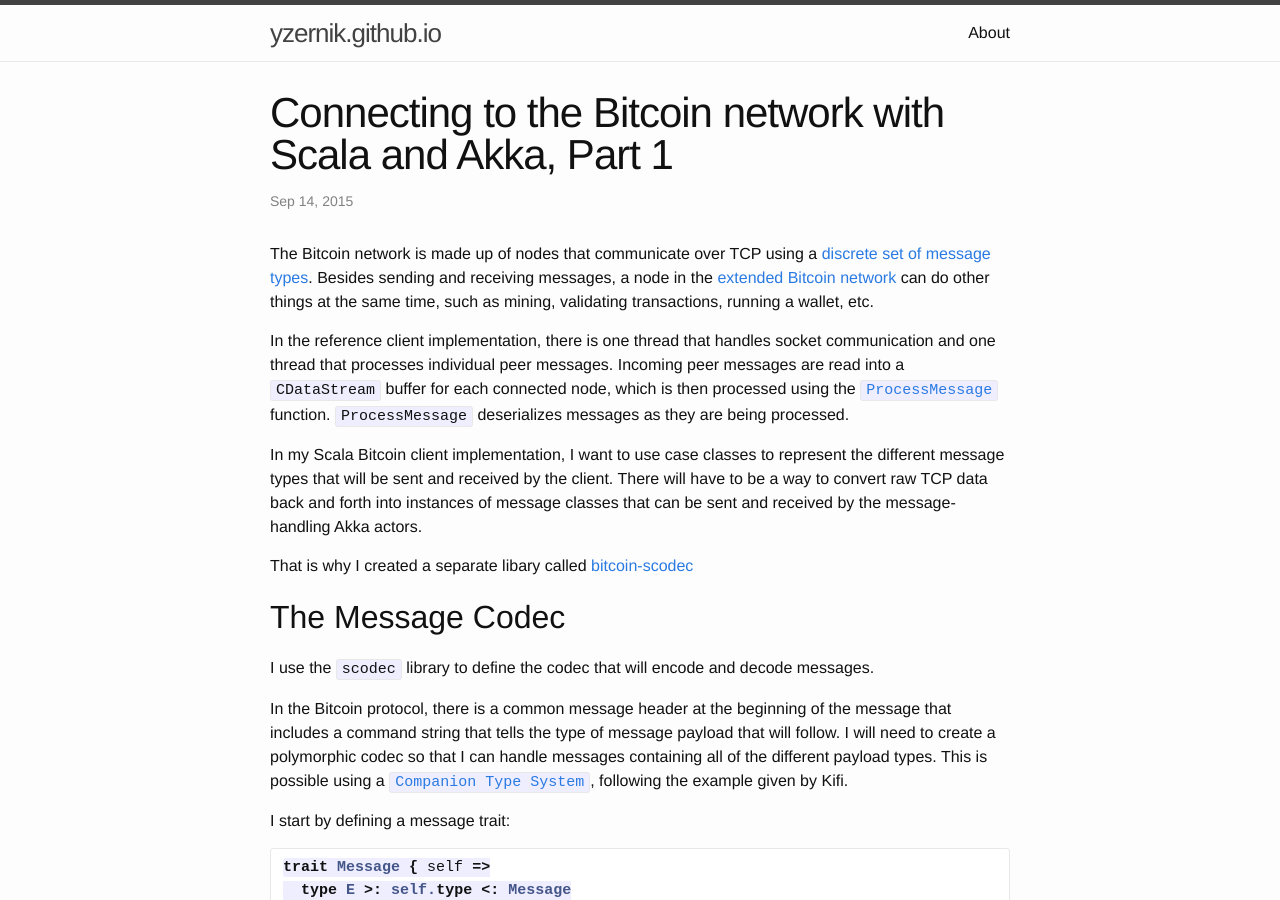
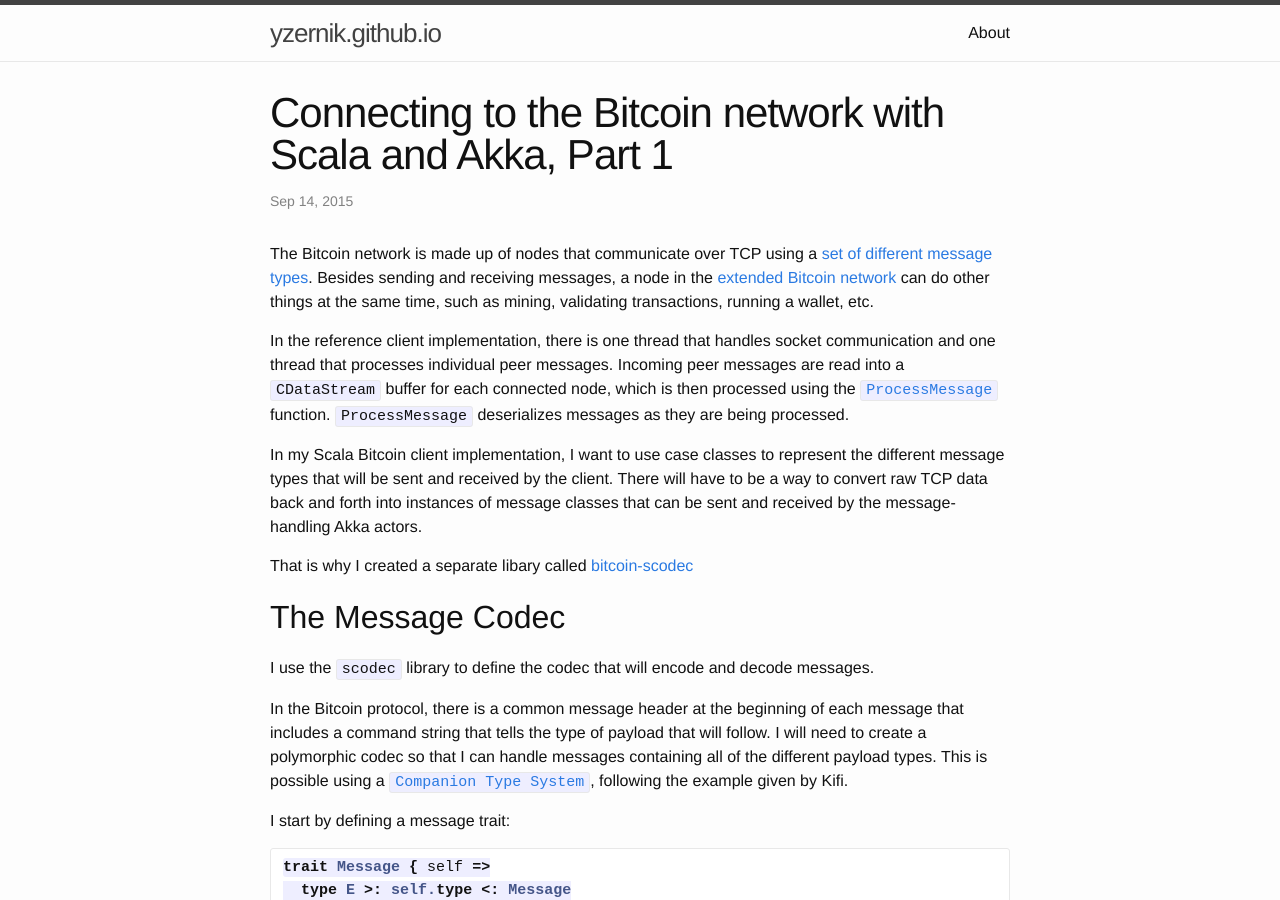
Before and after one commit to yzernik/yzernik.github.io, a Jekyll site: the page built from _posts/2015-09-14-connecting-to-bitcoin-network.md, in a window 1280 px wide and 900 px high. Built offline with Jekyll 4.4.1, drawn with Linux system fonts in a browser that asks for light colours; Markdown is read by kramdown in place of the engine named in the settings; comment, search, counter and statistics services are not loaded.

Commit message:
some changes to bitcoin post

```diff
--- a/_posts/2015-09-14-connecting-to-bitcoin-network.md
+++ b/_posts/2015-09-14-connecting-to-bitcoin-network.md
@@ -3,7 +3,7 @@ layout: post
 title:  "Connecting to the Bitcoin network with Scala and Akka, Part 1"
 categories: jekyll update
 ---
-The Bitcoin network is made up of nodes that communicate over TCP using a [discrete set of message types][bitcoin-protocol]. Besides sending and receiving messages, a node in the [extended Bitcoin network][extended-network] can do other things at the same time, such as mining, validating transactions, running a wallet, etc.
+The Bitcoin network is made up of nodes that communicate over TCP using a [set of different message types][bitcoin-protocol]. Besides sending and receiving messages, a node in the [extended Bitcoin network][extended-network] can do other things at the same time, such as mining, validating transactions, running a wallet, etc.
 
 In the reference client implementation, there is one thread that handles socket communication and one thread that processes individual peer messages. Incoming peer messages are read into a `CDataStream` buffer for each connected node, which is then processed using the [`ProcessMessage`][process-message] function. `ProcessMessage` deserializes messages as they are being processed.
 
@@ -15,7 +15,7 @@ That is why I created a separate libary called [bitcoin-scodec][bitcoin-scodec]
 
 I use the `scodec` library to define the codec that will encode and decode messages.
 
-In the Bitcoin protocol, there is a common message header at the beginning of the message that includes a command string that tells the type of message payload that will follow. I will need to create a polymorphic codec so that I can handle messages containing all of the different payload types. This is possible using a [`Companion Type System`][companion-type], following the example given by Kifi.
+In the Bitcoin protocol, there is a common message header at the beginning of each message that includes a command string that tells the type of payload that will follow. I will need to create a polymorphic codec so that I can handle messages containing all of the different payload types. This is possible using a [`Companion Type System`][companion-type], following the example given by Kifi.
 
 I start by defining a message trait:
 
```
